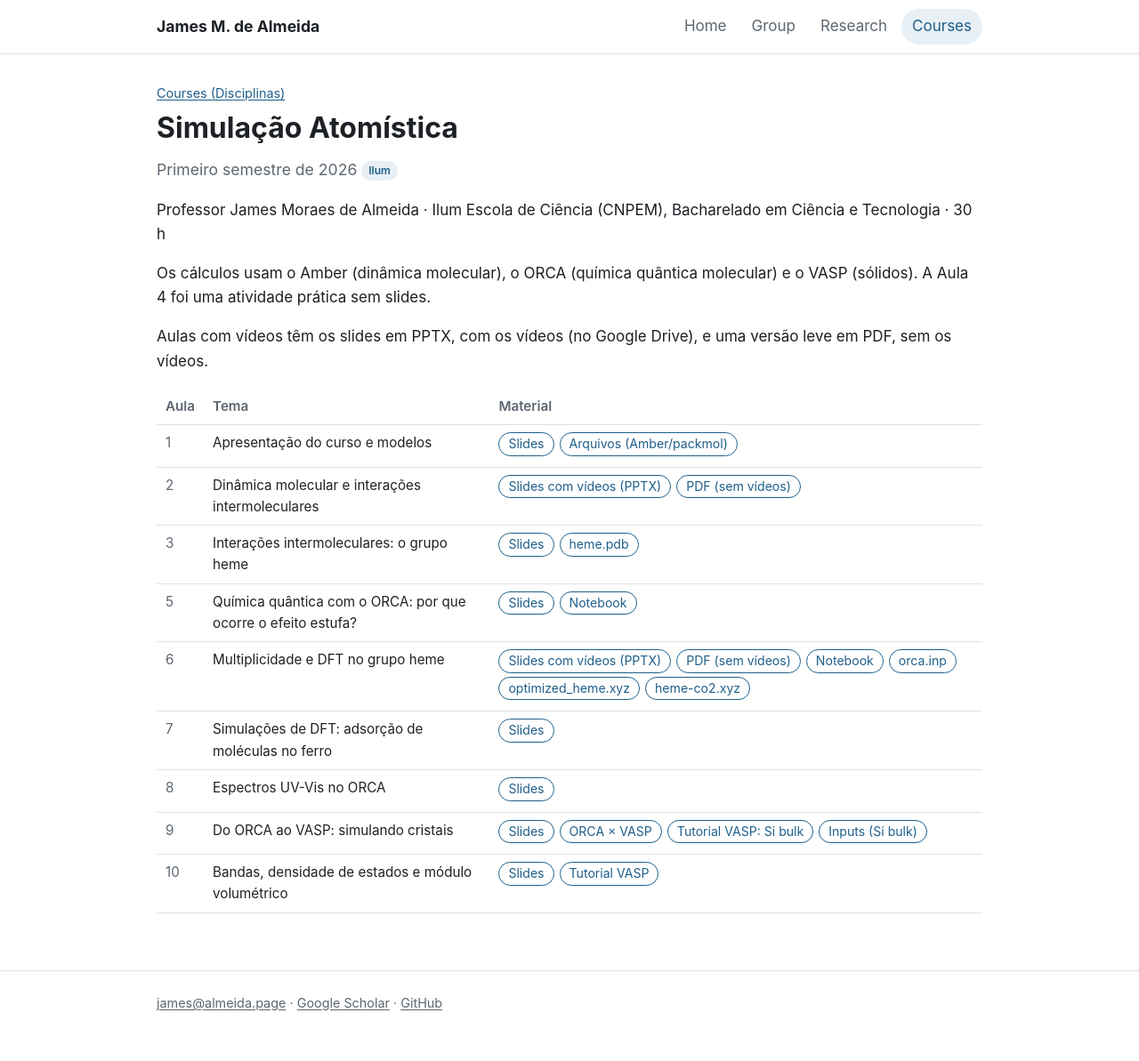
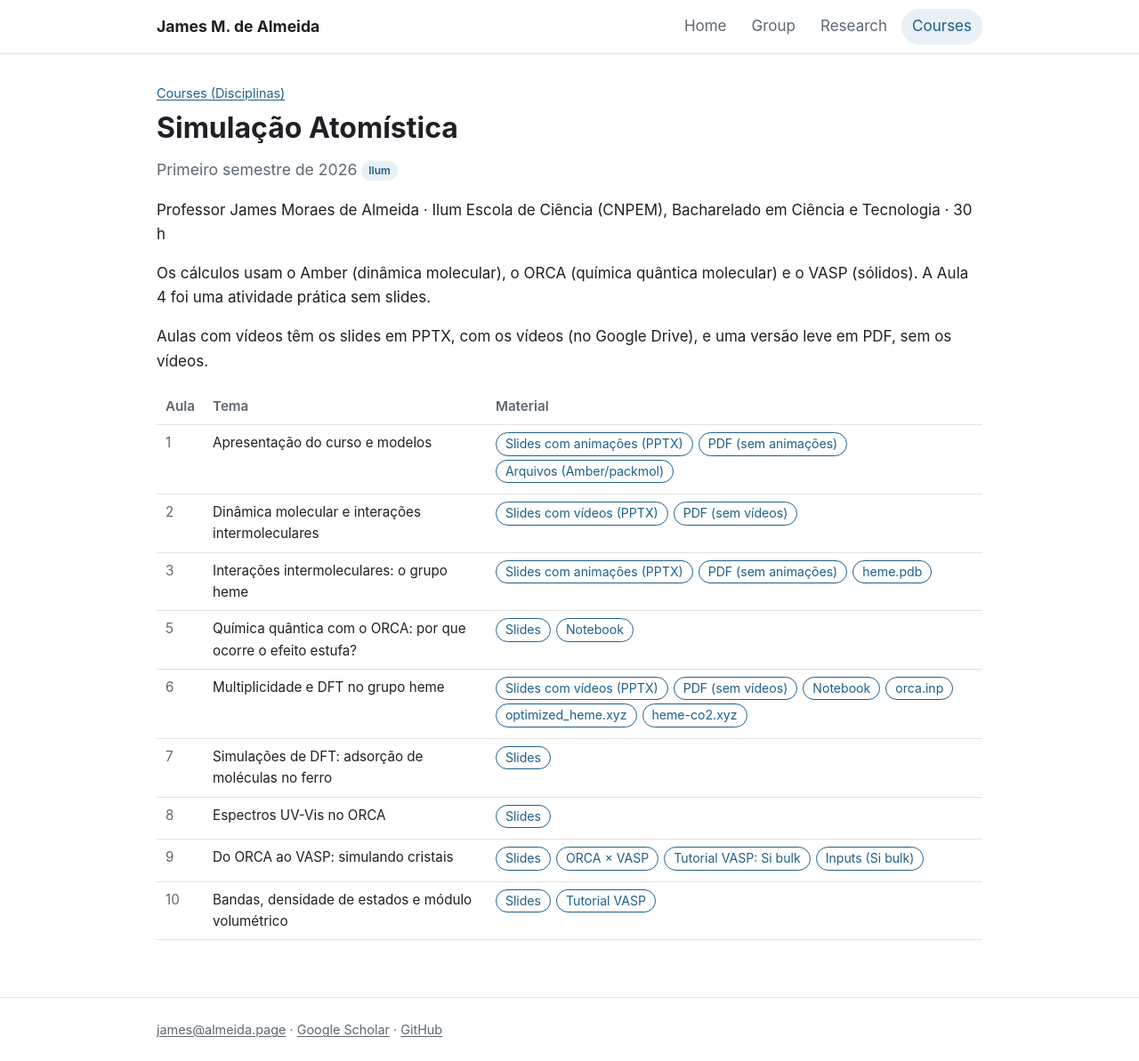
Before and after one commit to jamesmalmeida/almeida.page, a Jekyll site: the page built from _courses/simulacao-atomistica.md, in a window 1280 px wide and 1193 px high. Shown: the whole window at 89% size. Built offline with Jekyll 4.4.1, drawn with Linux system fonts in a browser that asks for light colours.

Commit message:
Courses: PPTX links for decks with animated GIFs (Termo 2, Simulação 1 e 3, Matéria Mole 2, PBL 4)
Co-Authored-By: Claude Opus 5.5 <noreply@anthropic.com>
Claude-Session: https://claude.ai/code/session_01AVsTU5791Xx8kdYCnM2cvw

```diff
--- a/_courses/simulacao-atomistica.md
+++ b/_courses/simulacao-atomistica.md
@@ -8,7 +8,9 @@ lessons:
   - n: 1
     title: "Apresentação do curso e modelos"
     files:
-      - label: "Slides"
+      - label: "Slides com animações (PPTX)"
+        file: https://drive.google.com/file/d/1ZhPn6S_WN9sIVIY_vdzOxcvMxU7Bwgch/view
+      - label: "PDF (sem animações)"
         file: aula01-slides.pdf
       - label: "Arquivos (Amber/packmol)"
         file: aula01-arquivos.zip
@@ -22,7 +24,9 @@ lessons:
   - n: 3
     title: "Interações intermoleculares: o grupo heme"
     files:
-      - label: "Slides"
+      - label: "Slides com animações (PPTX)"
+        file: https://drive.google.com/file/d/1_9sygR9JnG51ueBsUB9V1GIrwLVgA-1J/view
+      - label: "PDF (sem animações)"
         file: aula03-slides.pdf
       - label: "heme.pdb"
         file: aula03-heme.pdb
```
Also changed, not shown: CLAUDE.md (+1 -1 lines), _courses/materia-condensada-mole.md (+5 -1 lines), _courses/praticas-basicas-de-laboratorio.md (+5 -1 lines), _courses/termodinamica-avancada.md (+3 -1 lines).
